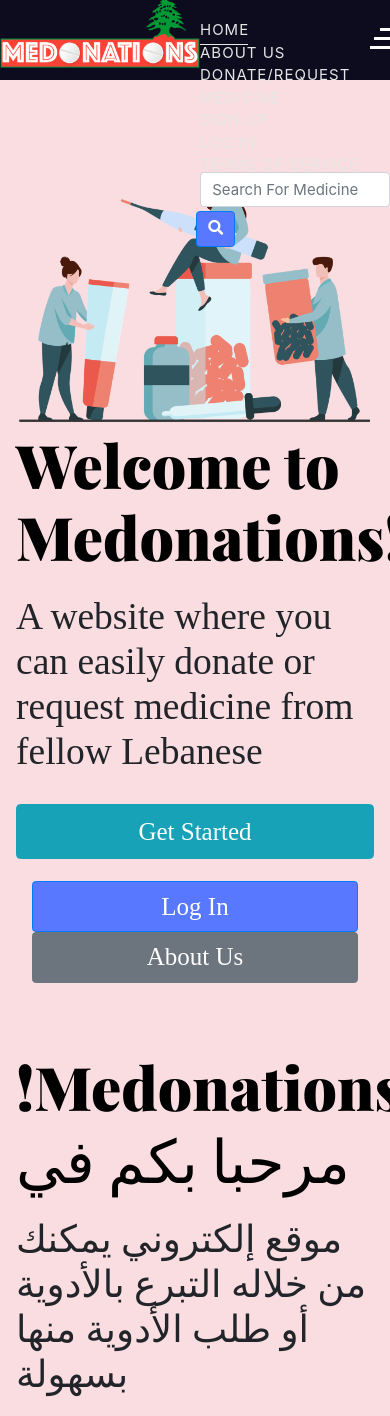
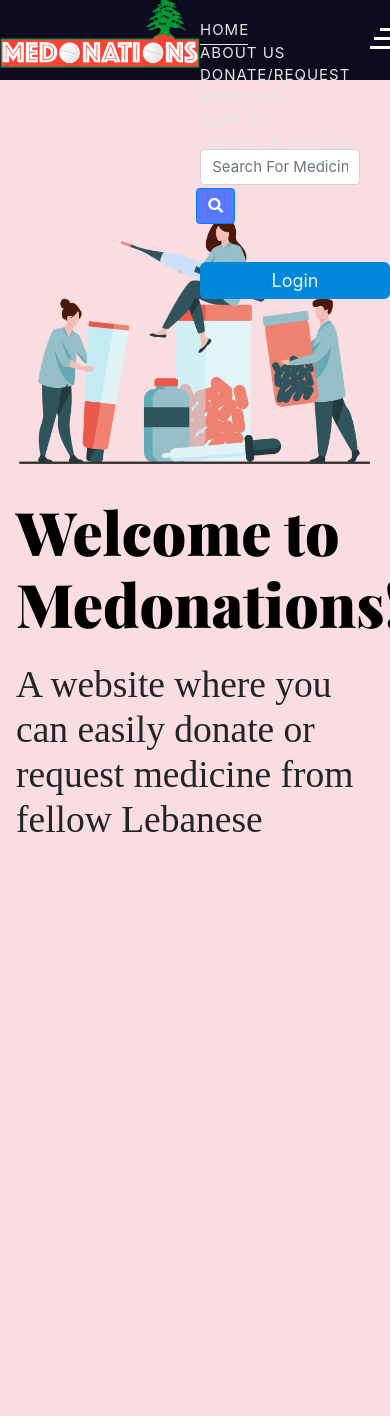
Before and after one commit to eyanyehya/medicine-donation-website, a Django app: page / in a window 390 px wide, after a click that opens the changed part; the page is wider, and only the part inside the window is pictured. Shown: the top 1416 px of that part. After the commit the page ends 832 px from the top of that part, so only its background shows below. Run offline with Django 3.2, Linux system fonts and the light colour scheme; some libraries are stand-ins or nearby versions; some web fonts are replaced.

Commit message:
Changed the home so there's no scrolling and aligned the bottom of the pic with the button (looks more professional) now i need to enable scrolling when on phone (need to do the @media thing)
Fixed the logo in the navbar.html to show on every tab + changing the login to a button on the right (not finished yet)

Changed the text color in terms.css

```diff
--- a/static/css/home.css
+++ b/static/css/home.css
@@ -1,3 +1,9 @@
+html, body {
+  margin: 0;
+  height: 100%;
+  overflow: hidden
+}
+
 .font-for-english {
     font-family: 'Playfair Display', serif;
     font-size: 50px;
@@ -18,7 +24,16 @@
 }
 
 #row {
-    margin-top: 20vh;
+    margin-top: 7.5vh;
+}
+
+#image_home{
+    margin-top: 17.5vh;
+    margin-bottom: 0;
+}
+
+#text_home{
+    margin-top: 3vh;
 }
 
 .english-writing {
--- a/static/css/navbar.css
+++ b/static/css/navbar.css
@@ -14,6 +14,21 @@
 body {
     background: #fadde1 !important;
     margin: 0;
+}
+
+.bouton-login{
+    background-color: #08d;
+    border-radius: 6px;
+    border: 0;
+    box-sizing: border-box;
+    color: #eee;
+    cursor: pointer;
+    font-size: 18px;
+    height: 37px;
+    // outline: 0;
+    text-align: center;
+    margin-top: -.8vh;
+    width: 100%;
 }
 
 /* main-header start */
--- a/static/css/terms.css
+++ b/static/css/terms.css
@@ -1,14 +1,14 @@
 .term_style {
-    color: #e5e5e5;
+    color: #303245;
     margin-top: 80px;
     margin-right: 2rem;
     margin-left: 2rem;
 }
 
 h1{
-    color: #DE9E36;
+    color: black;
 }
 
 h2{
-    color: #DEB841
+    color: black;
 }
--- a/templates/home.html
+++ b/templates/home.html
@@ -71,10 +71,10 @@
 
 
     <div id="row" class="w3-row-padding">
-        <div class="w3-half">
+        <div class="w3-half" id="image_home">
             <img src="../static/images/home-page-img.png" alt="" class="home-image-center">
         </div>
-        <div class="w3-half">
+        <div class="w3-half" id="text_home">
 {#        IF USER IS LOGGED IN#}
             {% if user.is_authenticated %}
                 <h1 style="font-size:4em" class="font-for-english">Welcome {{ user.first_name }}!</h1>
--- a/templates/navbar.html
+++ b/templates/navbar.html
@@ -13,7 +13,7 @@
 <nav id="navbar" class="navbar navbar-expand-md main-nav py-1 py-lg-3 nav-fill w-100">
     <div class="container">
     <a href="{% url 'home' %}">
-        <img class="medonations-logo" src="../static/images/logo.png" alt="logo2">
+        <img class="medonations-logo" src="{% static  'images/logo.png'%}" alt="logo2">
     </a>
     </div>
     <button class="navbar-toggler" type="button" data-toggle="collapse" data-target="#mainMenu" aria-controls="mainMenu" aria-expanded="false" aria-label="Toggle navigation">
@@ -45,9 +45,7 @@
                 <li>
                     <a href="{% url 'signup' %}" class="{% if request.path == signup %}active{% endif %}">Sign Up</a>
                 </li>
-                <li>
-                    <a href="{% url 'login' %}" class="{% if request.path == login %}active{% endif %}">Log In</a>
-                </li>
+
             {% endif %}
                 <li>
                     <a href="{% url 'terms'%}" class="{% if request.path == terms %}active{% endif %}">Terms of Service</a>
@@ -63,6 +61,11 @@
                     </form>
                 </div>
             </li>
+            <li>
+                    <a href="{% url 'login' %}" class="{% if request.path == login %}active{% endif %}">
+                        <button class="bouton-login">Login</button>
+                    </a>
+            </li>
         </ul>
     </div>
 </nav>
```
